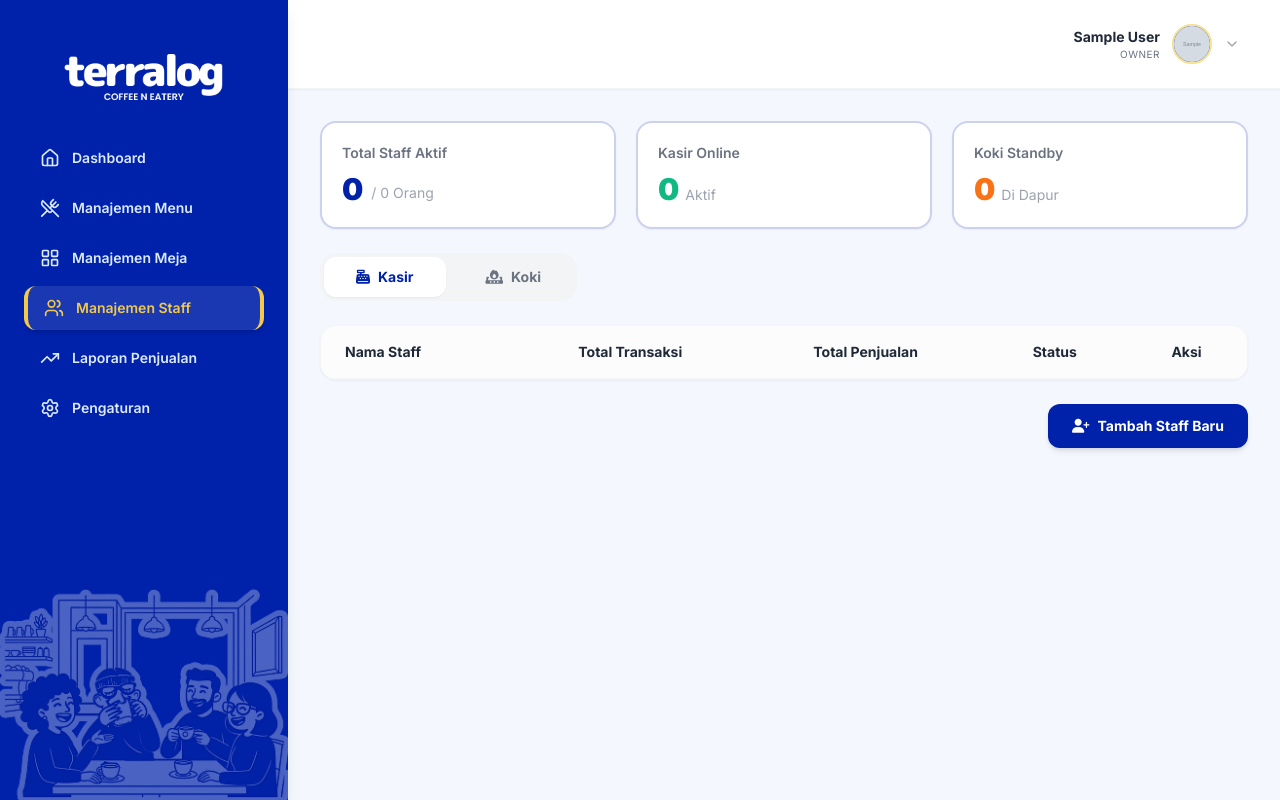
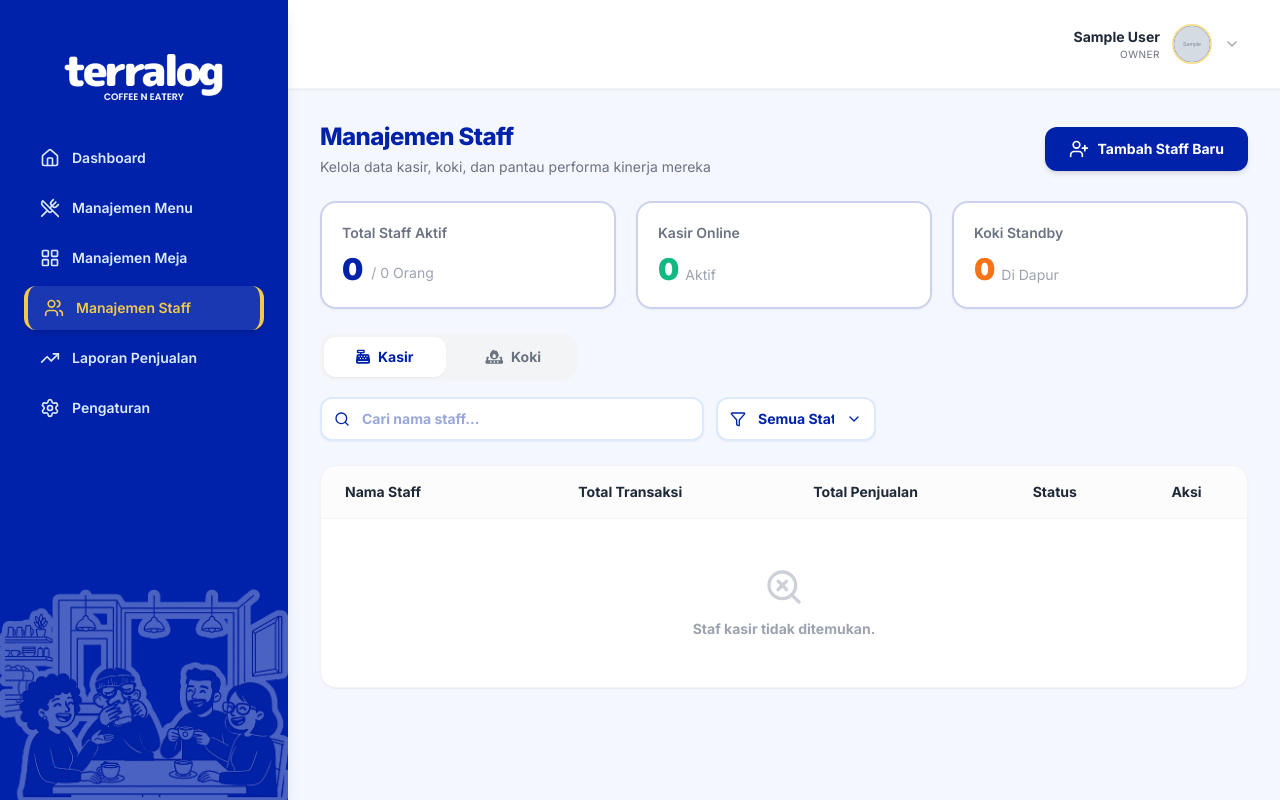
Before and after one commit to ahmddarff/tubesimk, a Flask app: page /owner/manajemen-staff in a window 1280 px wide. Run offline with Flask 3, Linux system fonts and the light colour scheme; a user stored in the database is signed in; tables that the repository leaves empty hold one stand-in row (values such as "Sample post"); grey boxes marked "Sample" are stand-in pictures; lists and menus that the app fills with data are empty; some libraries are stand-ins or nearby versions.

Commit message:
penyesuaian tampilan manajemen staff

```diff
--- a/templates/owner/manajemen-staff.html
+++ b/templates/owner/manajemen-staff.html
@@ -7,6 +7,18 @@
 
     {% include 'owner/includes/modal_tambah_staff.html' %}
     {% include 'owner/includes/modal_edit_staff.html' %}
+
+    <div class="flex flex-col sm:flex-row items-start sm:items-center justify-between mb-6 gap-4">
+        <div>
+            <h1 class="text-2xl font-extrabold text-terralogBlue tracking-tight">Manajemen Staff</h1>
+            <p class="text-gray-500 mt-1 text-sm">Kelola data kasir, koki, dan pantau performa kinerja mereka</p>
+        </div>
+        <button @click="openModalTambahStaff()"
+                class="flex items-center gap-2 px-6 py-3 rounded-xl bg-terralogBlue text-white text-sm font-bold hover:bg-blue-900 transition-all shadow-md active:scale-95">
+            <i data-lucide="user-plus" class="w-5 h-5"></i>
+            Tambah Staff Baru
+        </button>
+    </div>
 
     <div class="grid grid-cols-3 gap-5 mb-6">
         <div class="bg-white border-2 border-terralogBlue/20 rounded-2xl p-5 shadow-sm">
@@ -26,17 +38,34 @@
         </div>
     </div>
 
-    <div class="flex gap-2 mb-6 p-1 bg-gray-100 rounded-2xl w-fit">
+    <div class="flex gap-2 p-1 bg-gray-100 rounded-2xl w-fit mb-4">
         <button @click="activeTab = 'kasir'"
                 :class="activeTab === 'kasir' ? 'bg-white text-terralogBlue shadow-sm' : 'text-gray-500 hover:text-gray-700'"
-                class="px-8 py-2.5 rounded-xl text-sm font-bold transition-all duration-200 flex items-center gap-2">
+                class="px-8 py-2.5 rounded-xl text-sm font-bold transition-all duration-200 flex items-center justify-center gap-2">
             <i class="fa-solid fa-cash-register"></i> Kasir
         </button>
         <button @click="activeTab = 'koki'"
                 :class="activeTab === 'koki' ? 'bg-white text-terralogBlue shadow-sm' : 'text-gray-500 hover:text-gray-700'"
-                class="px-8 py-2.5 rounded-xl text-sm font-bold transition-all duration-200 flex items-center gap-2">
+                class="px-8 py-2.5 rounded-xl text-sm font-bold transition-all duration-200 flex items-center justify-center gap-2">
             <i class="fa-solid fa-fire-burner"></i> Koki
         </button>
+    </div>
+
+    <div class="flex flex-wrap gap-3 mb-6">
+        <div class="relative flex-1 min-w-[250px] max-w-sm">
+            <i data-lucide="search" class="absolute left-3.5 top-3.5 w-4 h-4 text-terralogBlue"></i>
+            <input type="text" x-model="searchQuery" placeholder="Cari nama staff..."
+                   class="w-full pl-10 pr-4 py-2.5 bg-white border-2 border-blue-100 rounded-xl text-sm font-bold text-terralogBlue placeholder-terralogBlue/40 focus:border-terralogBlue shadow-sm outline-none transition">
+        </div>
+        <div class="w-40 relative">
+            <i data-lucide="filter" class="absolute left-3.5 top-3.5 w-4 h-4 text-terralogBlue"></i>
+            <select x-model="filterStatus" class="w-full pl-10 pr-10 py-2.5 border-2 border-blue-100 rounded-xl text-sm font-bold text-terralogBlue focus:outline-none focus:border-terralogBlue bg-white hover:bg-blue-50 shadow-sm transition-colors cursor-pointer appearance-none">
+                <option value="SEMUA">Semua Status</option>
+                <option value="online">Online</option>
+                <option value="offline">Offline</option>
+            </select>
+            <i data-lucide="chevron-down" class="absolute right-3.5 top-3.5 w-4 h-4 text-terralogBlue pointer-events-none"></i>
+        </div>
     </div>
 
     <div class="bg-white rounded-2xl shadow-sm border border-gray-100 overflow-hidden mb-6">
@@ -65,7 +94,7 @@
             </thead>
             <tbody>
                 <template x-if="activeTab === 'kasir'">
-                    <template x-for="k in kasirList" :key="k.id">
+                    <template x-for="k in filteredKasir" :key="k.id">
                         <tr class="border-b border-gray-50 hover:bg-blue-50/30 transition-colors">
                             <td class="px-6 py-4 font-bold text-gray-800" x-text="k.nama"></td>
                             <td class="px-6 py-4 text-center text-gray-600" x-text="k.total_transaksi + ' Pesanan'"></td>
@@ -88,9 +117,17 @@
                         </tr>
                     </template>
                 </template>
+                <template x-if="activeTab === 'kasir' && filteredKasir.length === 0">
+                    <tr>
+                        <td colspan="5" class="px-6 py-12 text-center text-gray-400 font-bold">
+                            <i data-lucide="search-x" class="w-10 h-10 mx-auto mb-3 opacity-50"></i>
+                            Staf kasir tidak ditemukan.
+                        </td>
+                    </tr>
+                </template>
 
                 <template x-if="activeTab === 'koki'">
-                    <template x-for="c in kokiList" :key="c.id">
+                    <template x-for="c in filteredKoki" :key="c.id">
                         <tr class="border-b border-gray-50 hover:bg-orange-50/30 transition-colors">
                             <td class="px-6 py-4 font-bold text-gray-800" x-text="c.nama"></td>
                             <td class="px-6 py-4 text-center text-gray-600" x-text="c.total_pesanan + ' Menu'"></td>
@@ -113,16 +150,16 @@
                         </tr>
                     </template>
                 </template>
+                <template x-if="activeTab === 'koki' && filteredKoki.length === 0">
+                    <tr>
+                        <td colspan="5" class="px-6 py-12 text-center text-gray-400 font-bold">
+                            <i data-lucide="search-x" class="w-10 h-10 mx-auto mb-3 opacity-50"></i>
+                            Staf koki tidak ditemukan.
+                        </td>
+                    </tr>
+                </template>
             </tbody>
         </table>
-    </div>
-
-    <div class="flex justify-end">
-        <button @click="openModalTambahStaff()"
-                class="flex items-center gap-2 px-6 py-3 rounded-xl bg-terralogBlue text-white text-sm font-bold hover:bg-blue-900 transition-all shadow-md active:scale-95">
-            <i class="fa-solid fa-user-plus"></i>
-            Tambah Staff Baru
-        </button>
     </div>
 </div>
 
@@ -148,6 +185,42 @@ document.addEventListener('alpine:init', () => {
 
         showModalTambah: false,
         formTambah: { nama: '', username: '', jabatan: 'kasir', password: '' },
+
+        // Parsing data dari script JSON
+        kasirList: JSON.parse(document.getElementById('data-kasir').textContent),
+        kokiList: JSON.parse(document.getElementById('data-koki').textContent),
+
+        // ✅ TAMBAHAN STATE BARU
+        searchQuery: '',
+        filterStatus: 'SEMUA',
+
+        // ✅ LOGIKA FILTER OTOMATIS (KASIR)
+        get filteredKasir() {
+            let result = this.kasirList.filter(k => {
+                const matchSearch = this.searchQuery === '' || k.nama.toLowerCase().includes(this.searchQuery.toLowerCase());
+                let matchStatus = true;
+                if (this.filterStatus === 'online') matchStatus = k.status === 'online';
+                if (this.filterStatus === 'offline') matchStatus = k.status === 'offline';
+                return matchSearch && matchStatus;
+            });
+            setTimeout(() => { if (typeof lucide !== 'undefined') lucide.createIcons(); }, 50); // Re-render icon
+            return result;
+        },
+
+        // ✅ LOGIKA FILTER OTOMATIS (KOKI)
+        get filteredKoki() {
+            let result = this.kokiList.filter(c => {
+                const matchSearch = this.searchQuery === '' || c.nama.toLowerCase().includes(this.searchQuery.toLowerCase());
+                let matchStatus = true;
+                if (this.filterStatus === 'online') matchStatus = c.status === 'online';
+                if (this.filterStatus === 'offline') matchStatus = c.status === 'offline';
+                return matchSearch && matchStatus;
+            });
+            setTimeout(() => { if (typeof lucide !== 'undefined') lucide.createIcons(); }, 50); // Re-render icon
+            return result;
+        },
+
+        showModalTambah: false,
 
         init() {
             this.$watch('activeTab', () => {
```
